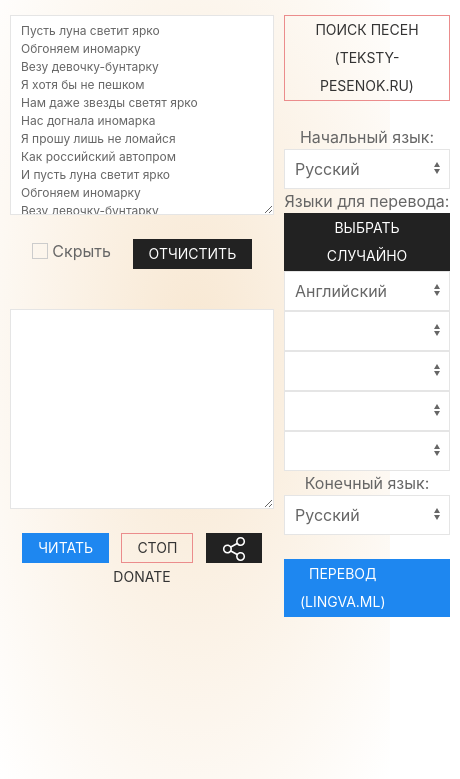
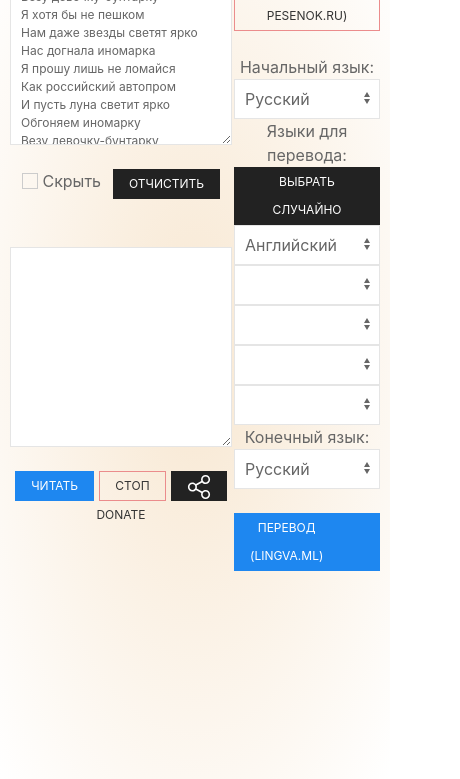
Before and after one commit to stswoon/song-riddle, a website: page src/public/index.html in a window 390 px wide. Shown: the part 65-844 px from the top of the page, 460 px wide, since content can reach past the window. Drawn offline with nearby package versions, Linux system fonts and the light colour scheme.

Commit message:
styles mobile

```diff
--- a/src/public/style.css
+++ b/src/public/style.css
@@ -83,17 +83,21 @@
 
 @media (max-width:641px) {
     .uk-heading-small {
-        /* display: none; */
+        display: none;
     }
 
     .uk-text-meta {
         display: none;
     }
 
+    .uk-button {
+        font-size: 12px;
+    }
+
     .content {
-        min-width: 440px;
+        min-width: 300px;
         display: grid;
-        gap: 10px;
+        gap: 2px;
         /* height: 100vh; */
         grid-template-areas:
             "A B"
@@ -115,10 +119,11 @@
 
     .content-item {
         width: 100%;
-        min-width: 100px;
+        min-width: 120px;
     }
 
     .uk-textarea {
         height: 200px;
+        min-width: 120px;
     }
 }
```
